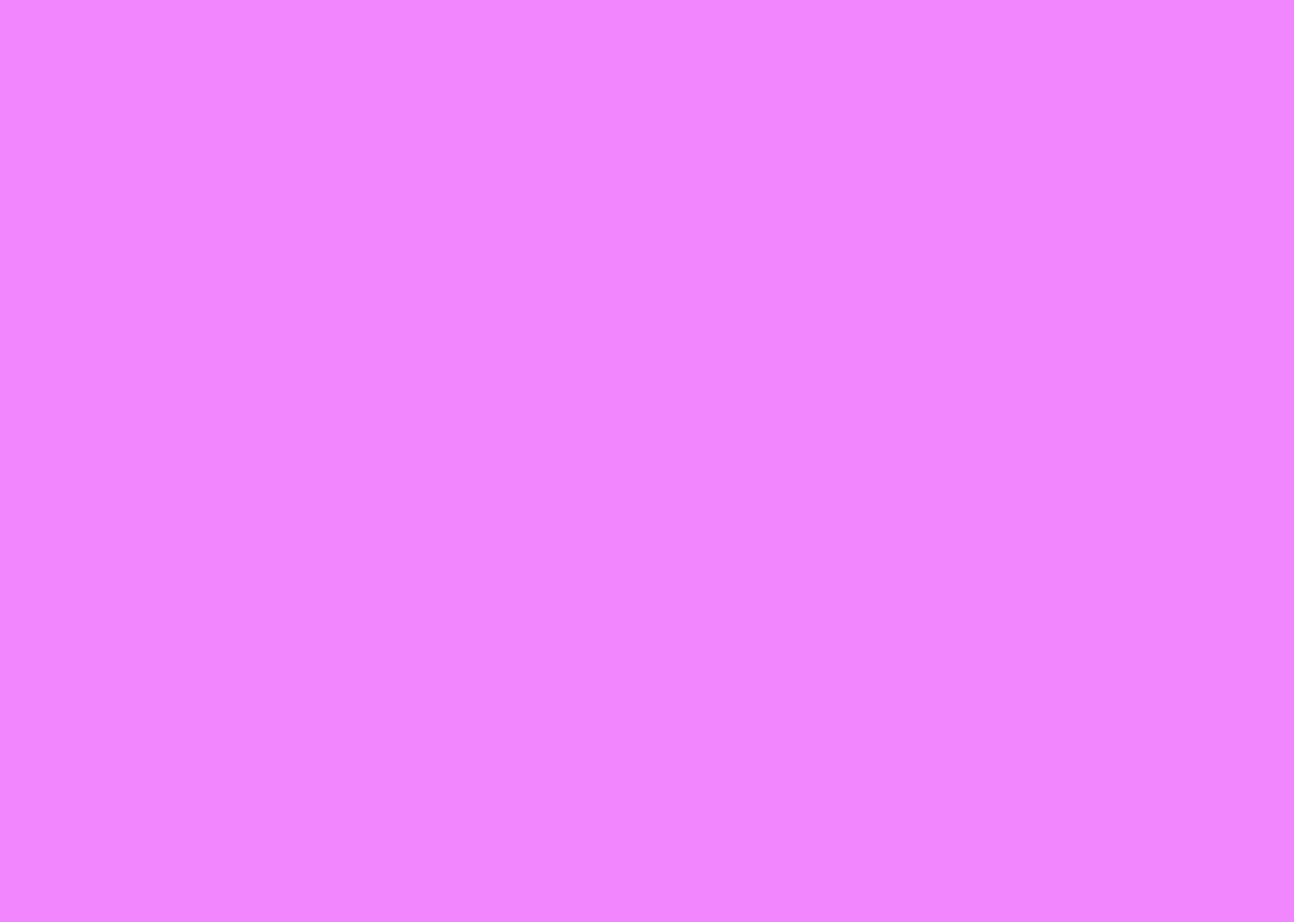
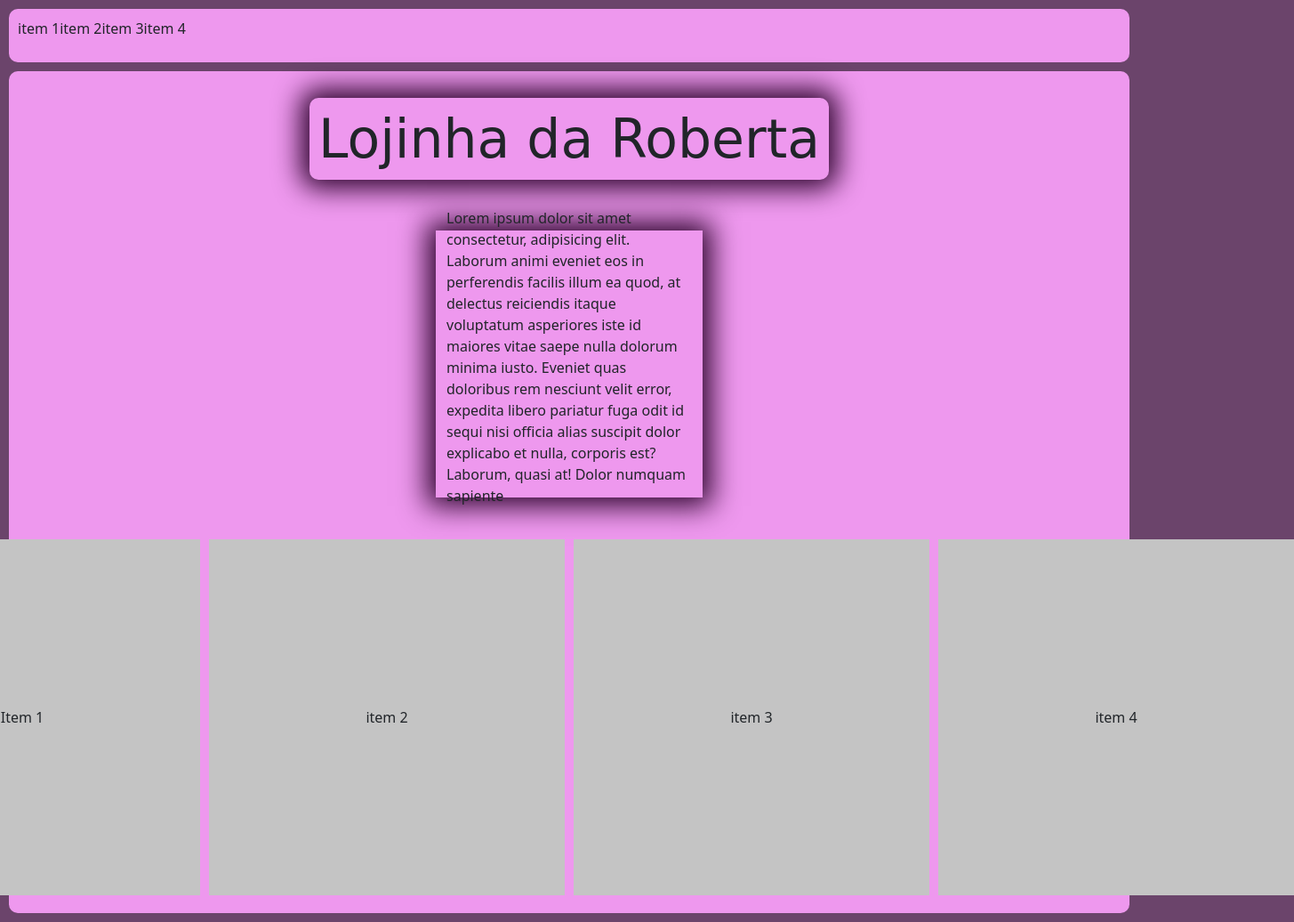
Before and after one commit to AdevaldoSantos/Lojinha-da-Roberta, a plain HTML site: page principal.html in a window 1280 px wide. Shown: the whole page at 89% size, 1455 px wide, since content can reach past the window. Before the commit the page ends 800 px from the top, so only its background shows below. Drawn offline with nearby package versions, Linux system fonts and the light colour scheme.

Commit message:
estilizando o site principal

```diff
--- a/principal.html
+++ b/principal.html
@@ -9,6 +9,35 @@
 </head>
 <body>
 
+    <nav class="navegador">
+        <p>item 1</p>
+        <p>item 2</p>
+        <p>item 3</p>
+        <p>item 4</p>
+    </nav>
+    <section class="section1">
+        <h1>Lojinha da Roberta</h1>
+
+        <div class="container4 img container-fluid">
+        <p>Lorem ipsum dolor sit amet consectetur, adipisicing elit. Laborum animi eveniet eos in perferendis facilis illum ea quod, at delectus reiciendis itaque voluptatum asperiores iste id maiores vitae saepe nulla dolorum minima iusto. Eveniet quas doloribus rem nesciunt velit error, expedita libero pariatur fuga odit id sequi nisi officia alias suscipit dolor explicabo et nulla, corporis est? Laborum, quasi at! Dolor numquam sapiente</p>
+        </div>
+
+        <div class="container5">
+            <div class="item container6 container-fluid">
+                Item 1
+            </div>
+            <div class="item container7 container-fluid">
+                item 2
+            </div>
+            <div class="item container8 container-fluid">
+                item 3
+            </div>
+            <div class="item container9 container-fluid">
+                item 4
+            </div>
+        </div>
+
+    </section>
 
 
 <script src="https://cdn.jsdelivr.net/npm/bootstrap@5.3.3/dist/js/bootstrap.bundle.min.js" integrity="sha384-YvpcrYf0tY3lHB60NNkmXc5s9fDVZLESaAA55NDzOxhy9GkcIdslK1eN7N6jIeHz" crossorigin="anonymous"></script>
--- a/sass/principal.scss
+++ b/sass/principal.scss
@@ -1,3 +1,68 @@
 body {
-    background-color: #f186ff;
+    background-color: #6b446b;
 }
+
+.navegador {
+    background-color: #ee98ee;
+    display: flex;
+    padding: 10px;
+    margin: 10px;
+    border-radius: 10px;
+    width: auto;
+    height: auto;
+}
+
+.section1 {
+    background-color: #ee98ee;
+    display: flex;
+    justify-content: center;
+    align-items: center;
+    width: auto;
+    height: auto;
+    padding: 10px;
+    margin: 10px;
+    border-radius: 10px;
+    flex-direction: column;
+}
+
+h1 {
+    display: flex;
+    justify-content: center;
+    align-items: center;
+    margin: 20px;
+    font-size: 60px;
+    font-family: cursive;
+    box-shadow: 0px 0px 30px 10px #2e042e;
+    border-radius: 10px;
+    padding: 10px;
+}
+
+.container4 {
+    display: flex;
+    justify-content: center;
+    align-items: center;
+    background-color: #ee98ee;
+    width: 300px;
+    height: 300px;
+    margin: 3%;
+    box-shadow: 0px 0px 30px 10px #2e042e;
+
+}
+
+.container5 {
+    display: flex;
+    align-items: center;
+    gap: 10px;
+    justify-content: center;
+    margin: 10px;
+}
+
+.item {
+    display: flex;
+    justify-content: space-around;
+    align-items: center;
+    background-color: #c4c4c4;
+    width: 400px;
+    height: 400px;
+
+}
--- a/sass/style.scss
+++ b/sass/style.scss
@@ -1,6 +1,7 @@
 body {
-    background-color: #b604b6;
+    background-color: #ee98ee;
     display: flex;
+    justify-content: center;
     justify-content: space-around;
     align-items: center;
     flex-wrap: wrap;
@@ -24,10 +25,13 @@ p {
 }
 
 .container1 {
+    background-color: #810d81;
     display: flex;
     justify-content: center;
     align-items: center;
     flex-direction: column;
+    border: 2px solid black;
+    border-radius: 10px;
 }
 
 .container3 {
@@ -35,18 +39,20 @@ p {
     justify-content: center;
     align-items: center;
     flex-direction: column;
-    border-radius: 10px;
     padding: 20px;
     padding-left: 30px;
     padding-right: 30px;
     width: 100%;
     height: 100%;
-    border: 2px solid black;
     box-shadow: 10px 10px 10px #000000;
 }
 
 .form-control {
     width: 100%;
+}
+
+.container2 {
+   display: flex;
 }
 
 .container2 img {
```
Also changed, not shown: index.html (+3 -3 lines), css/principal.css, css/style.css, 2 other files.
